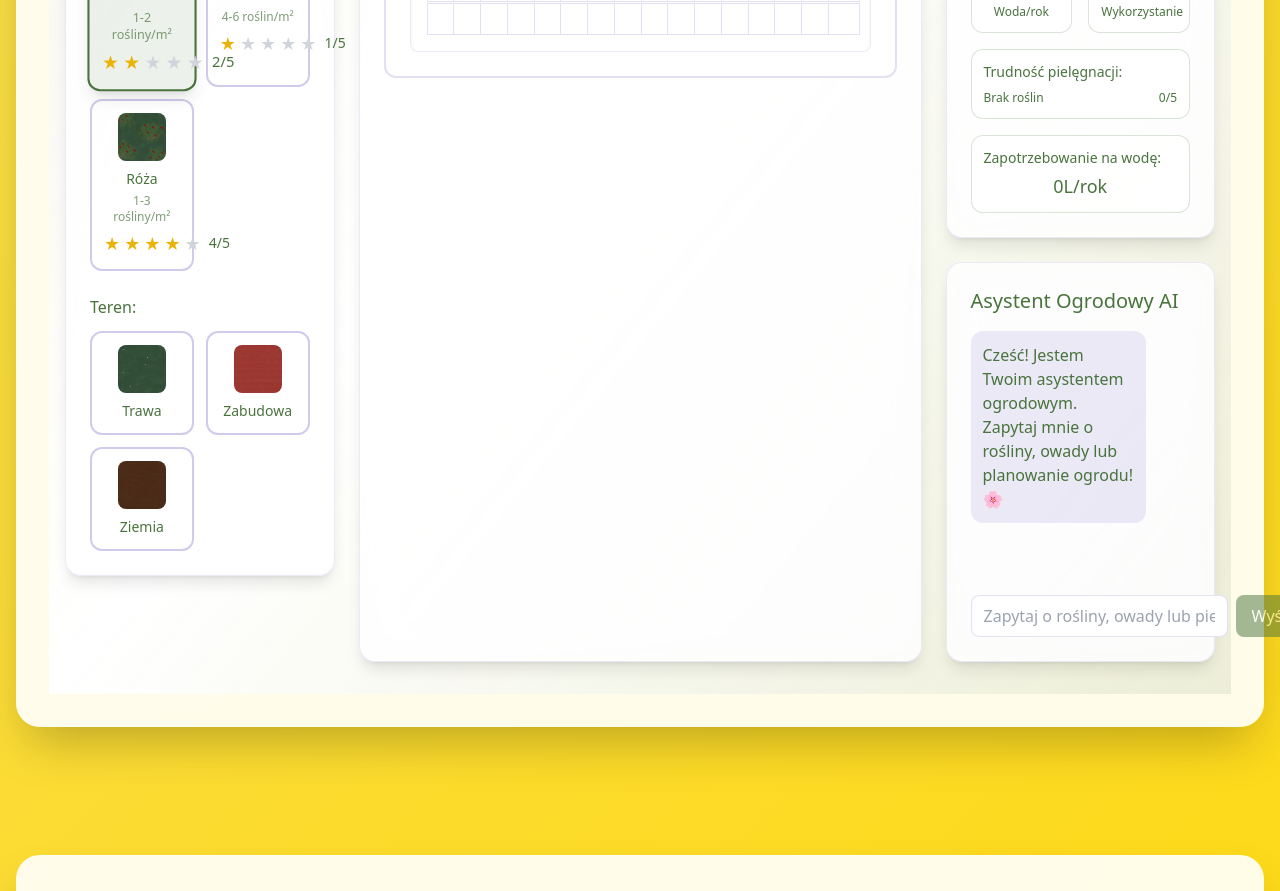
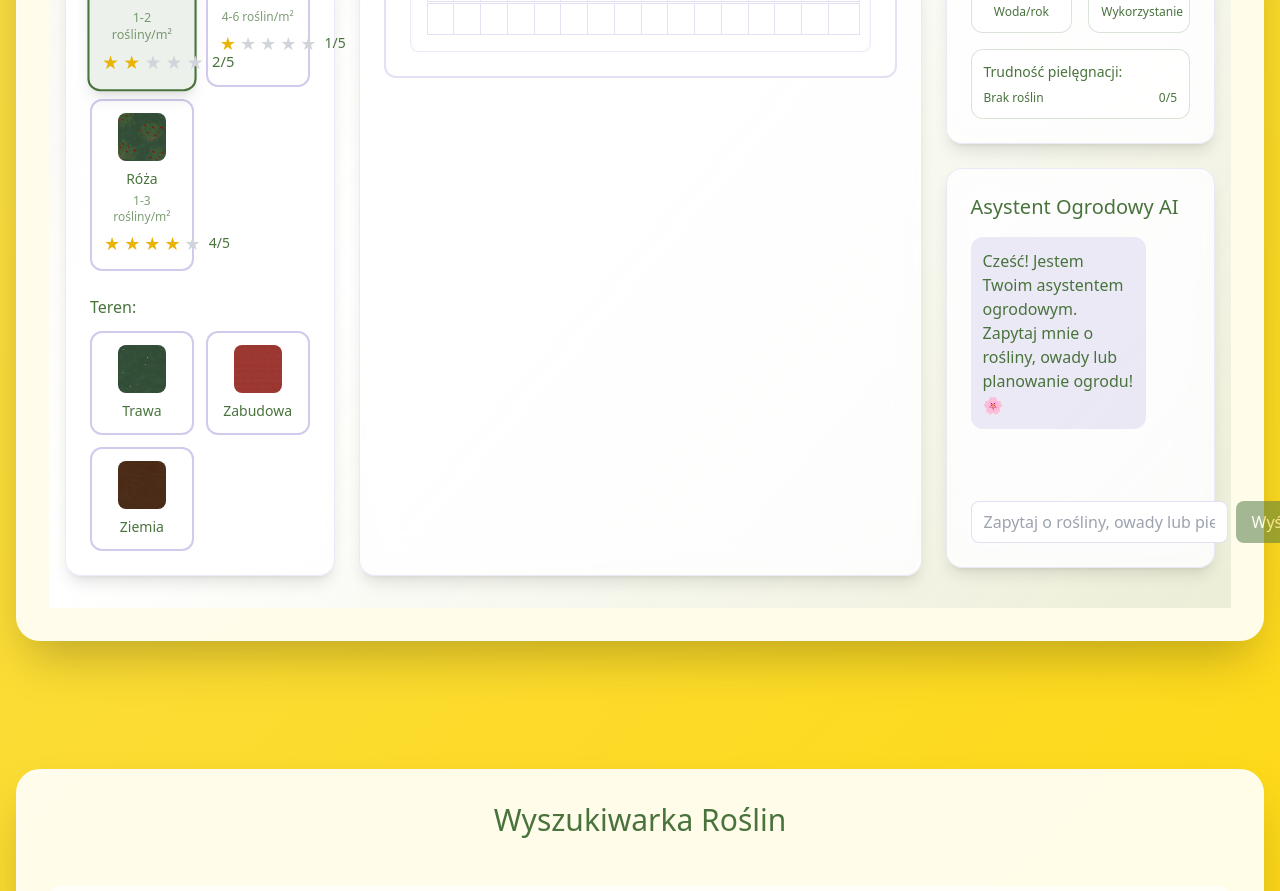
Before and after one commit to misza13579/LetYourGardenBee, a React (Vite) app: page / in a window 1280 px wide. Shown: the part 3120-4011 px from the top of the page. Built offline with nearby package versions, Linux system fonts and the light colour scheme.

Commit message:
last fix

```diff
--- a/src/components/Planner/GardenEditor.jsx
+++ b/src/components/Planner/GardenEditor.jsx
@@ -1142,12 +1142,6 @@ const calculateAdvancedStats = () => {
       </div>
     </div>
 
-    <div className="bg-white/60 p-3 rounded-xl border border-[#49733D]/20">
-      <div className="text-sm text-[#49733D] font-medium mb-1">Zapotrzebowanie na wodę:</div>
-      <div className="text-lg text-[#49733D] text-center font-medium">
-        {stats.annualWaterNeed}L/rok
-      </div>
-    </div>
   </div>
 </div>
 
```
